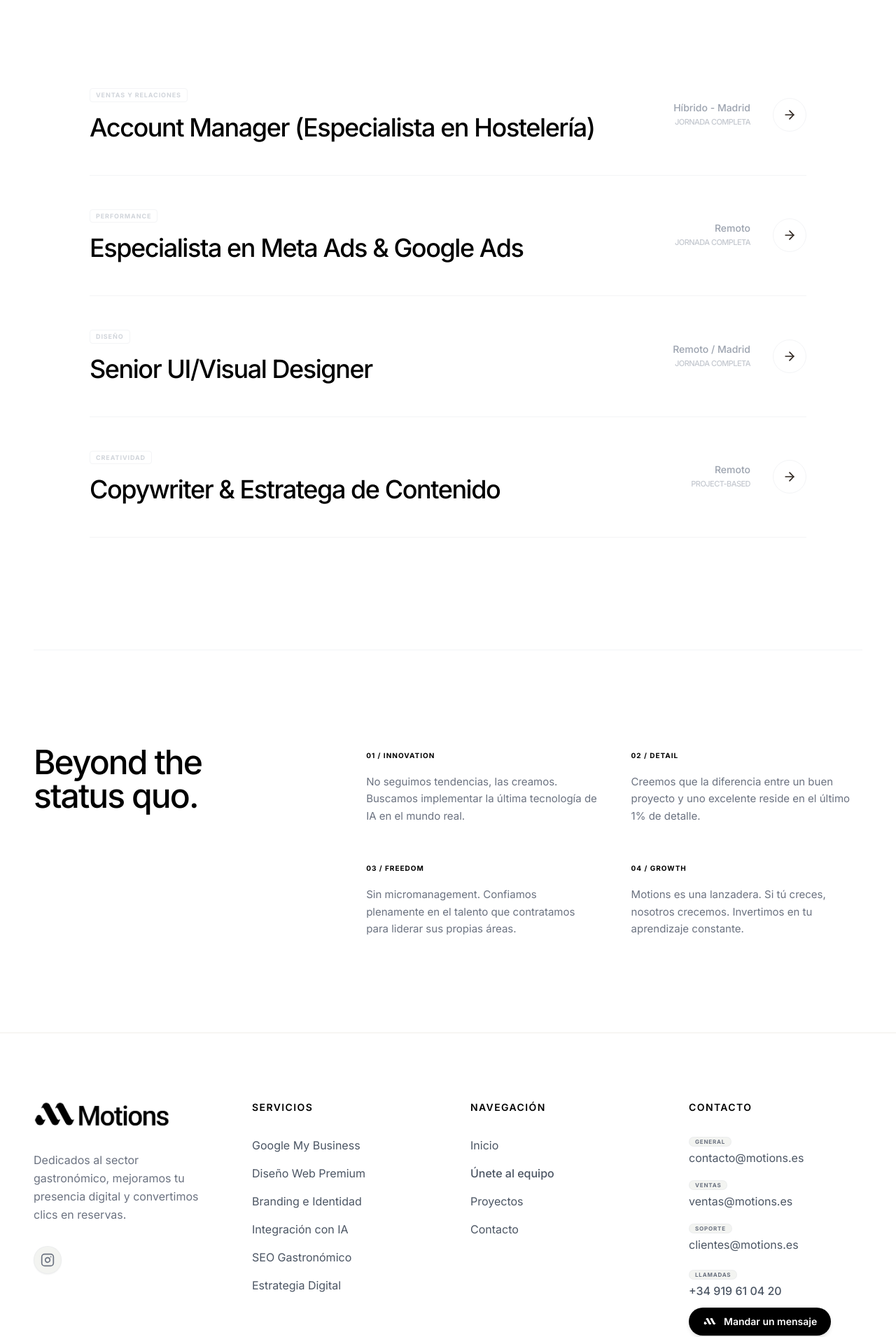
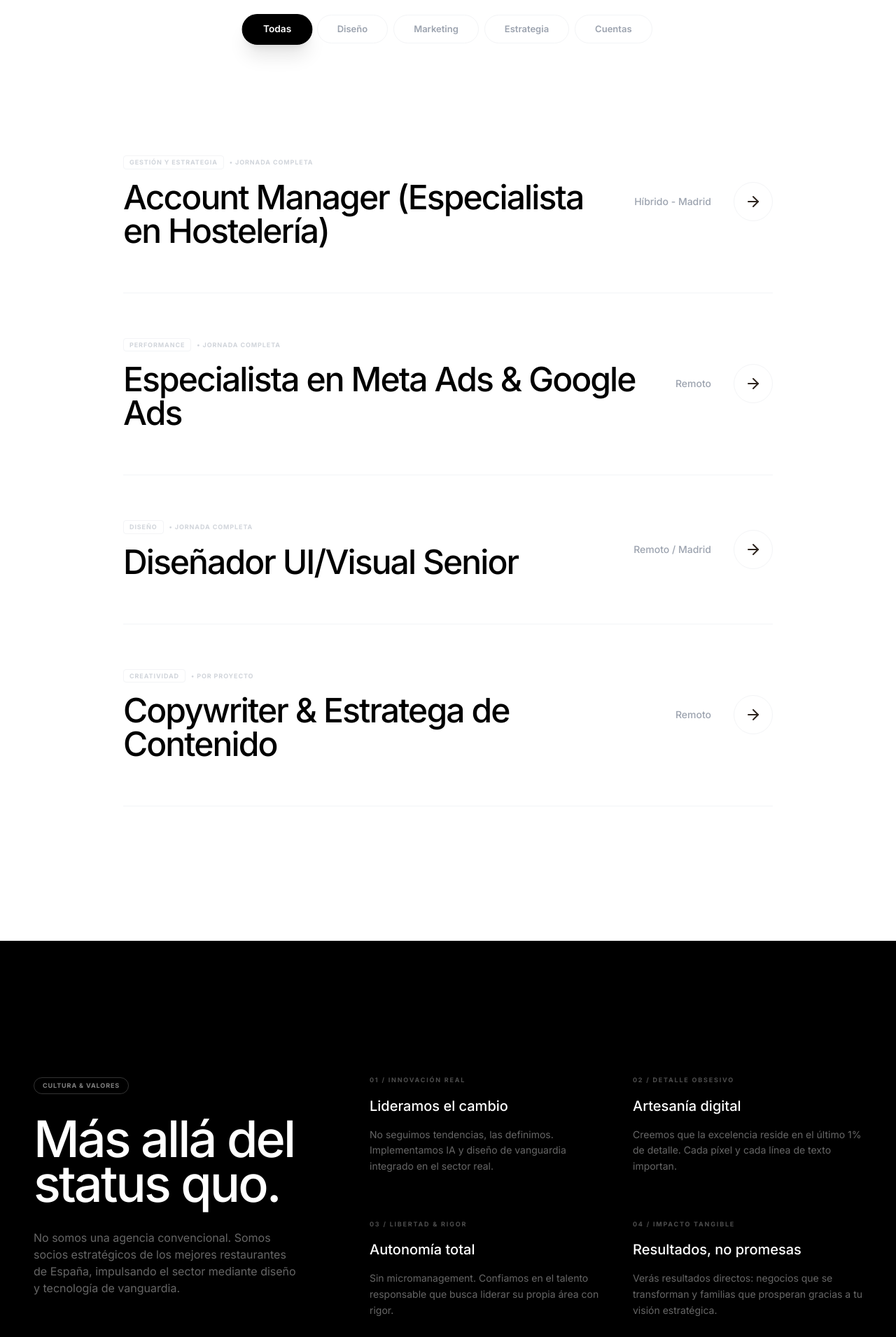
Before and after one commit to motionsmanagement/Motions, a React (Vite) app: page /unete in a window 1280 px wide. Shown: the part 793-2703 px from the top of the page at 70% size. Built offline with nearby package versions, Linux system fonts and the light colour scheme.

Commit message:
style: versión final de Carreras (español, tema oscuro de valores y SEO)

```diff
--- a/components/Careers.tsx
+++ b/components/Careers.tsx
@@ -10,14 +10,13 @@ interface JobPosition {
   location: string;
   type: string;
   description: string;
-  salary?: string;
 }
 
 const positions: JobPosition[] = [
   {
     id: 'account-manager',
     title: 'Account Manager (Especialista en Hostelería)',
-    category: 'Ventas y Relaciones',
+    category: 'Gestión y Estrategia',
     location: 'Híbrido - Madrid',
     type: 'Jornada Completa',
     description: 'Serás el puente entre Motions y nuestros clientes más exclusivos. Tu objetivo será entender su visión, gestionar sus proyectos de digitalización y asegurar que su restaurante supere sus objetivos de facturación.'
@@ -32,7 +31,7 @@ const positions: JobPosition[] = [
   },
   {
     id: 'ui-designer-boutique',
-    title: 'Senior UI/Visual Designer',
+    title: 'Diseñador UI/Visual Senior',
     category: 'Diseño',
     location: 'Remoto / Madrid',
     type: 'Jornada Completa',
@@ -43,7 +42,7 @@ const positions: JobPosition[] = [
     title: 'Copywriter & Estratega de Contenido',
     category: 'Creatividad',
     location: 'Remoto',
-    type: 'Project-based',
+    type: 'Por Proyecto',
     description: '¿Sabes cómo vender una experiencia gastronómica a través de palabras? Buscamos a alguien que cree la voz de marca para los restaurantes más potentes de España.'
   }
 ];
@@ -57,6 +56,13 @@ const Careers: React.FC = () => {
   useEffect(() => {
     setVisible(true);
     window.scrollTo(0, 0);
+
+    // Set SEO Meta
+    document.title = "Únete al equipo | Motions - Marketing Gastronómico de Vanguardia";
+    const metaDesc = document.querySelector('meta[name="description"]');
+    if (metaDesc) {
+      metaDesc.setAttribute('content', 'Únete a Motions y ayuda a transformar el futuro digital de los mejores restaurantes. Buscamos talento creativo y estratégico para elevar el sector gastronómico.');
+    }
   }, []);
 
   const handleSubmit = async (e: React.FormEvent<HTMLFormElement>) => {
@@ -84,37 +90,37 @@ const Careers: React.FC = () => {
   };
 
   return (
-    <div className="bg-white min-h-screen font-['Inter'] selection:bg-black selection:text-white">
+    <div className="bg-white min-h-screen font-['Inter'] selection:bg-black selection:text-white overflow-x-hidden">
       <Navbar />
 
-      <main className="pt-40 pb-24 px-6 md:px-12 max-w-7xl mx-auto">
-        {/* Hero Section - Apple Like Minimalist */}
-        <div className="mb-32 text-center">
+      <main className="pt-32 md:pt-48 pb-0">
+        {/* Hero Section */}
+        <div className="max-w-7xl mx-auto px-6 md:px-12 mb-20 md:mb-40 text-center">
           <div className={`inline-flex items-center bg-gray-50 border border-gray-200 px-4 py-1.5 rounded-full mb-8 transition-all duration-1000 ease-[cubic-bezier(0.16,1,0.3,1)] ${visible ? 'opacity-100 translate-y-0' : 'opacity-0 translate-y-8'}`}>
              <div className="w-1.5 h-1.5 bg-black rounded-full animate-pulse mr-2" />
             <span className="text-[10px] font-bold text-black uppercase tracking-[0.2em]">Oportunidades Abiertas</span>
           </div>
 
-          <h1 className={`text-6xl md:text-8xl lg:text-9xl font-medium tracking-tighter text-black leading-[0.9] mb-12 transition-all duration-1000 delay-100 ease-[cubic-bezier(0.16,1,0.3,1)] ${visible ? 'opacity-100 translate-y-0' : 'opacity-0 translate-y-12'}`}>
-            Join our <br /> creative lab.
+          <h1 className={`text-4xl sm:text-6xl md:text-8xl lg:text-9xl font-medium tracking-tighter text-black leading-[1] md:leading-[0.9] mb-12 transition-all duration-1000 delay-100 ease-[cubic-bezier(0.16,1,0.3,1)] ${visible ? 'opacity-100 translate-y-0' : 'opacity-0 translate-y-12'}`}>
+            Únete a nuestro <br className="hidden md:block" /> laboratorio creativo.
           </h1>
 
-          <p className={`text-lg md:text-2xl text-gray-450 max-w-2xl mx-auto leading-relaxed transition-all duration-1000 delay-200 ease-[cubic-bezier(0.16,1,0.3,1)] ${visible ? 'opacity-100 translate-y-0' : 'opacity-0 translate-y-12'}`}>
+          <p className={`text-base md:text-2xl text-gray-450 max-w-2xl mx-auto leading-relaxed transition-all duration-1000 delay-200 ease-[cubic-bezier(0.16,1,0.3,1)] ${visible ? 'opacity-100 translate-y-0' : 'opacity-0 translate-y-12'}`}>
             En la intersección del diseño y la hostelería. Buscamos mentes curiosas para liderar la próxima generación de marcas gastronómicas.
           </p>
         </div>
 
-        {/* Categories Bar - Minimalist */}
-        <div className={`flex flex-wrap justify-center gap-2 mb-20 transition-all duration-1000 delay-300 ease-[cubic-bezier(0.16,1,0.3,1)] ${visible ? 'opacity-100' : 'opacity-0'}`}>
-          {['All Openings', 'Design', 'Marketing', 'Product', 'Sales'].map((cat, i) => (
-            <button key={cat} className={`px-6 py-2.5 rounded-full text-[13px] font-semibold transition-all border ${i === 0 ? 'bg-black border-black text-white' : 'bg-white border-gray-100 text-gray-400 hover:border-black/20 hover:text-black'}`}>
+        {/* Categories Bar */}
+        <div className={`flex flex-wrap justify-center gap-2 mb-16 md:mb-24 px-4 transition-all duration-1000 delay-300 ease-[cubic-bezier(0.16,1,0.3,1)] ${visible ? 'opacity-100' : 'opacity-0'}`}>
+          {['Todas', 'Diseño', 'Marketing', 'Estrategia', 'Cuentas'].map((cat, i) => (
+            <button key={cat} className={`px-5 md:px-7 py-2.5 rounded-full text-[12px] md:text-[13px] font-semibold transition-all border ${i === 0 ? 'bg-black border-black text-white shadow-xl scale-105' : 'bg-white border-gray-100 text-gray-400 hover:border-black/20 hover:text-black'}`}>
               {cat}
             </button>
           ))}
         </div>
 
-        {/* Jobs List - Clean & Professional */}
-        <div className="max-w-5xl mx-auto space-y-0 mb-40">
+        {/* Jobs List */}
+        <div className="max-w-5xl mx-auto px-6 md:px-12 space-y-0 mb-32 md:mb-48">
           {positions.map((job, index) => (
             <div
               key={job.id}
@@ -122,26 +128,26 @@ const Careers: React.FC = () => {
                 setSelectedJob(job);
                 setTimeout(() => formRef.current?.scrollIntoView({ behavior: 'smooth' }), 100);
               }}
-              className={`group border-b border-gray-100 py-12 cursor-pointer transition-all duration-1000 ease-[cubic-bezier(0.16,1,0.3,1)] hover:px-4 ${visible ? 'opacity-100 translate-y-0' : 'opacity-0 translate-y-12'}`}
+              className={`group border-b border-gray-100 py-10 md:py-16 cursor-pointer transition-all duration-1000 ease-[cubic-bezier(0.16,1,0.3,1)] hover:px-2 md:hover:px-6 ${visible ? 'opacity-100 translate-y-0' : 'opacity-0 translate-y-12'}`}
               style={{ transitionDelay: `${index * 120 + 400}ms` }}
             >
               <div className="flex flex-col md:flex-row justify-between items-start md:items-center gap-6">
                 <div className="flex-1">
                   <div className="flex items-center gap-2 mb-4">
                     <span className="text-[9px] font-bold text-gray-300 border border-gray-100 px-2 py-0.5 rounded uppercase tracking-widest">{job.category}</span>
+                    <span className="text-[9px] font-bold text-gray-300 uppercase tracking-widest">• {job.type}</span>
                   </div>
-                  <h3 className="text-2xl md:text-4xl font-medium text-black group-hover:translate-x-2 transition-transform duration-500 tracking-tight">
+                  <h3 className="text-2xl md:text-5xl font-medium text-black group-hover:translate-x-2 transition-transform duration-500 tracking-tight leading-tight">
                     {job.title}
                   </h3>
                 </div>
 
-                <div className="flex items-center gap-8 md:text-right">
-                  <div className="flex flex-col text-sm text-gray-400 font-medium">
+                <div className="flex items-center gap-8 w-full md:w-auto md:justify-end">
+                  <div className="flex flex-col text-xs md:text-sm text-gray-400 font-medium">
                     <span>{job.location}</span>
-                    <span className="text-[11px] opacity-60 uppercase tracking-tighter">{job.type}</span>
                   </div>
-                  <div className="w-12 h-12 rounded-full border border-gray-100 flex items-center justify-center group-hover:bg-black group-hover:text-white group-hover:scale-110 group-hover:border-black transition-all duration-500">
-                    <ArrowRight className="w-5 h-5 group-hover:-rotate-45 transition-transform" />
+                  <div className="w-10 h-10 md:w-14 md:h-14 rounded-full border border-gray-100 flex items-center justify-center group-hover:bg-black group-hover:text-white group-hover:scale-110 group-hover:border-black transition-all duration-500 ml-auto md:ml-0">
+                    <ArrowRight className="w-4 h-4 md:w-6 md:h-6 group-hover:-rotate-45 transition-transform" />
                   </div>
                 </div>
               </div>
@@ -151,79 +157,94 @@ const Careers: React.FC = () => {
 
         {/* Application Form Drawer-like Experience */}
         {selectedJob && (
-          <div ref={formRef} className="max-w-4xl mx-auto pt-10 scroll-mt-40 mb-32">
-            <div className={` p-8 md:p-20 rounded-[3.5rem] bg-[#FAFAFA] border border-gray-100 relative transition-all duration-1000 ease-[cubic-bezier(0.16,1,0.3,1)] ${selectedJob ? 'opacity-100 translate-y-0' : 'opacity-0 translate-y-12'}`}>
+          <div ref={formRef} className="max-w-4xl mx-auto px-6 md:px-12 pt-10 scroll-mt-40 mb-32 md:mb-48">
+            <div className={`p-8 md:p-20 rounded-[2.5rem] md:rounded-[3.5rem] bg-[#FAFAFA] border border-gray-100 relative transition-all duration-1000 ease-[cubic-bezier(0.16,1,0.3,1)] ${selectedJob ? 'opacity-100 translate-y-0' : 'opacity-0 translate-y-12'}`}>
 
               {!isSubmitted ? (
                 <>
                   <div className="text-left mb-16">
-                    <div className="flex items-center gap-4 mb-4">
-                         <button onClick={() => setSelectedJob(null)} className="text-xs font-bold text-gray-400 hover:text-black transition-colors uppercase tracking-widest">← Cancelar</button>
+                    <div className="flex items-center gap-4 mb-6">
+                         <button onClick={() => setSelectedJob(null)} className="text-[10px] font-bold text-gray-300 hover:text-black transition-colors uppercase tracking-[0.2em]">← Cancelar Envío</button>
                     </div>
-                    <h2 className="text-4xl md:text-6xl font-medium text-black mb-6 tracking-tighter">Submit your <br /> application.</h2>
-                    <p className="text-gray-500 text-lg">Position: <span className="text-black font-semibold uppercase text-sm tracking-tight">{selectedJob.title}</span></p>
+                    <h2 className="text-4xl md:text-7xl font-medium text-black mb-6 tracking-tighter leading-none">Envía tu <br /> candidatura.</h2>
+                    <p className="text-gray-500 text-base md:text-lg">Posición: <span className="text-black font-semibold uppercase text-xs tracking-widest ml-2">{selectedJob.title}</span></p>
                   </div>
 
-                  <form onSubmit={handleSubmit} className="grid grid-cols-1 md:grid-cols-2 gap-x-12 gap-y-10">
+                  <form onSubmit={handleSubmit} className="grid grid-cols-1 md:grid-cols-2 gap-x-12 gap-y-12">
                     <div className="space-y-4">
-                      <label className="text-[10px] font-bold text-gray-400 uppercase tracking-[0.2em] block">Full Name</label>
-                      <input required name="nombre" type="text" className="w-full bg-transparent border-b border-gray-200 pb-4 focus:outline-none focus:border-black transition-all text-xl md:text-2xl font-medium placeholder:text-gray-200" placeholder="John Doe" />
+                      <label className="text-[10px] font-bold text-gray-400 uppercase tracking-[0.2em] block">Nombre Completo</label>
+                      <input required name="nombre" type="text" className="w-full bg-transparent border-b border-gray-200 pb-4 focus:outline-none focus:border-black transition-all text-xl md:text-3xl font-medium placeholder:text-gray-100" placeholder="Tu nombre..." />
                     </div>
                     <div className="space-y-4">
-                      <label className="text-[10px] font-bold text-gray-400 uppercase tracking-[0.2em] block">Email Address</label>
-                      <input required name="email" type="email" className="w-full bg-transparent border-b border-gray-200 pb-4 focus:outline-none focus:border-black transition-all text-xl md:text-2xl font-medium placeholder:text-gray-200" placeholder="hello@example.com" />
+                      <label className="text-[10px] font-bold text-gray-400 uppercase tracking-[0.2em] block">Email de Contacto</label>
+                      <input required name="email" type="email" className="w-full bg-transparent border-b border-gray-200 pb-4 focus:outline-none focus:border-black transition-all text-xl md:text-3xl font-medium placeholder:text-gray-100" placeholder="hola@tuemail.com" />
                     </div>
                     <div className="md:col-span-2 space-y-4">
-                      <label className="text-[10px] font-bold text-gray-400 uppercase tracking-[0.2em] block">LinkedIn / Portfolio URL</label>
-                      <input required name="linkedin" type="url" className="w-full bg-transparent border-b border-gray-200 pb-4 focus:outline-none focus:border-black transition-all text-xl md:text-2xl font-medium placeholder:text-gray-200" placeholder="https://..." />
+                      <label className="text-[10px] font-bold text-gray-400 uppercase tracking-[0.2em] block">URL de LinkedIn o Portfolio</label>
+                      <input required name="linkedin" type="url" className="w-full bg-transparent border-b border-gray-200 pb-4 focus:outline-none focus:border-black transition-all text-xl md:text-3xl font-medium placeholder:text-gray-100" placeholder="https://linkedin.com/in/..." />
                     </div>
                     <div className="md:col-span-2 space-y-4">
-                      <label className="text-[10px] font-bold text-gray-400 uppercase tracking-[0.2em] block">Additional Notes</label>
-                      <textarea name="mensaje" rows={3} className="w-full bg-transparent border-b border-gray-200 pb-4 focus:outline-none focus:border-black transition-all text-xl md:text-2xl font-medium resize-none placeholder:text-gray-200" placeholder="Briefly describe your fit..."></textarea>
+                      <label className="text-[10px] font-bold text-gray-400 uppercase tracking-[0.2em] block">Notas Adicionales / Presentación</label>
+                      <textarea name="mensaje" rows={2} className="w-full bg-transparent border-b border-gray-200 pb-4 focus:outline-none focus:border-black transition-all text-xl md:text-3xl font-medium resize-none placeholder:text-gray-100" placeholder="Cuéntanos por qué encajas..."></textarea>
                     </div>
 
                     <div className="md:col-span-2 pt-8">
-                      <button type="submit" className="w-full md:w-auto px-12 py-5 bg-black text-white rounded-full font-bold text-base shadow-2xl hover:bg-neutral-800 transition-all hover:scale-[1.02] active:scale-95">
-                        Send Application
+                      <button type="submit" className="w-full md:w-auto px-12 py-5 bg-black text-white rounded-full font-bold text-sm md:text-base shadow-2xl hover:bg-neutral-800 transition-all hover:scale-[1.02] active:scale-95">
+                        Enviar Candidatura
                       </button>
                     </div>
                   </form>
                 </>
               ) : (
                 <div className="flex flex-col items-center text-center py-12">
-                  <div className="w-24 h-24 bg-black rounded-full flex items-center justify-center mb-10 shadow-2xl">
-                    <Check className="text-white w-10 h-10" />
+                  <div className="w-20 h-20 md:w-24 md:h-24 bg-black rounded-full flex items-center justify-center mb-10 shadow-2xl">
+                    <Check className="text-white w-8 h-8 md:w-10 md:h-10" />
                   </div>
-                  <h2 className="text-4xl md:text-5xl font-medium text-black mb-6 tracking-tighter">Application Sent.</h2>
-                  <p className="text-gray-500 text-lg max-w-md mx-auto leading-relaxed">We've received your data. Our recruitment team will review it and reach out if there's a potential match.</p>
-                  <button onClick={() => { setIsSubmitted(false); setSelectedJob(null); }} className="mt-12 text-black font-bold text-sm bg-black/5 px-8 py-3 rounded-full hover:bg-black/10 transition-all">Close</button>
+                  <h2 className="text-4xl md:text-6xl font-medium text-black mb-6 tracking-tighter">Recibido.</h2>
+                  <p className="text-gray-500 text-base md:text-lg max-w-sm mx-auto leading-relaxed">Hemos recibido tus datos con éxito. Nuestro equipo te contactará si tu perfil encaja con nuestra visión.</p>
+                  <button onClick={() => { setIsSubmitted(false); setSelectedJob(null); }} className="mt-12 text-black font-bold text-[10px] uppercase tracking-widest border border-gray-200 px-8 py-3 rounded-full hover:bg-gray-50 transition-all">Cerrar</button>
                 </div>
               )}
             </div>
           </div>
         )}
 
-        {/* Values - Apple High-End Grid */}
-        <div className="grid grid-cols-1 md:grid-cols-5 gap-1 pt-24 border-t border-gray-100">
-          <div className="md:col-span-2 py-10 pr-10">
-            <h4 className="text-3xl md:text-5xl font-medium tracking-tighter text-black leading-tight">Beyond the <br /> status quo.</h4>
+        {/* Values - Black Theme Section */}
+        <div className="bg-black text-white py-32 md:py-48 mt-0 w-full">
+            <div className="max-w-7xl mx-auto px-6 md:px-12">
+                <div className="grid grid-cols-1 md:grid-cols-5 gap-16 md:gap-4 items-start">
+                  <div className="md:col-span-2 space-y-8">
+                    <div className="inline-flex items-center px-3 py-1 rounded-full border border-white/20 text-[9px] font-bold uppercase tracking-widest text-white/50">
+                        Cultura & Valores
                     </div>
-          <div className="md:col-span-3 grid grid-cols-1 sm:grid-cols-2 gap-12 py-10">
+                    <h4 className="text-4xl md:text-7xl font-medium tracking-tighter leading-[0.95] md:leading-[0.9]">Más allá del <br className="hidden md:block" /> status quo.</h4>
+                    <p className="text-white/40 text-sm md:text-base max-w-sm leading-relaxed">
+                        No somos una agencia convencional. Somos socios estratégicos de los mejores restaurantes de España, impulsando el sector mediante diseño y tecnología de vanguardia.
+                    </p>
+                  </div>
+
+                  <div className="md:col-span-3 grid grid-cols-1 sm:grid-cols-2 gap-x-12 gap-y-16">
                     <div className="space-y-4">
-                <span className="text-[10px] font-bold text-black uppercase tracking-widest">01 / Innovation</span>
-                <p className="text-gray-500 text-[15px] leading-relaxed">No seguimos tendencias, las creamos. Buscamos implementar la última tecnología de IA en el mundo real.</p>
+                        <span className="text-[9px] font-bold text-white/30 uppercase tracking-[0.2em] block">01 / Innovación Real</span>
+                        <h5 className="text-xl font-medium">Lideramos el cambio</h5>
+                        <p className="text-white/40 text-sm leading-relaxed">No seguimos tendencias, las definimos. Implementamos IA y diseño de vanguardia integrado en el sector real.</p>
                     </div>
                     <div className="space-y-4">
-                <span className="text-[10px] font-bold text-black uppercase tracking-widest">02 / Detail</span>
-                <p className="text-gray-500 text-[15px] leading-relaxed">Creemos que la diferencia entre un buen proyecto y uno excelente reside en el último 1% de detalle.</p>
+                        <span className="text-[9px] font-bold text-white/30 uppercase tracking-[0.2em] block">02 / Detalle Obsesivo</span>
+                        <h5 className="text-xl font-medium">Artesanía digital</h5>
+                        <p className="text-white/40 text-sm leading-relaxed">Creemos que la excelencia reside en el último 1% de detalle. Cada píxel y cada línea de texto importan.</p>
                     </div>
                     <div className="space-y-4">
-                <span className="text-[10px] font-bold text-black uppercase tracking-widest">03 / Freedom</span>
-                <p className="text-gray-500 text-[15px] leading-relaxed">Sin micromanagement. Confiamos plenamente en el talento que contratamos para liderar sus propias áreas.</p>
+                        <span className="text-[9px] font-bold text-white/30 uppercase tracking-[0.2em] block">03 / Libertad & Rigor</span>
+                        <h5 className="text-xl font-medium">Autonomía total</h5>
+                        <p className="text-white/40 text-sm leading-relaxed">Sin micromanagement. Confiamos en el talento responsable que busca liderar su propia área con rigor.</p>
                     </div>
                     <div className="space-y-4">
-                <span className="text-[10px] font-bold text-black uppercase tracking-widest">04 / Growth</span>
-                <p className="text-gray-500 text-[15px] leading-relaxed">Motions es una lanzadera. Si tú creces, nosotros crecemos. Invertimos en tu aprendizaje constante.</p>
+                        <span className="text-[9px] font-bold text-white/30 uppercase tracking-[0.2em] block">04 / Impacto Tangible</span>
+                        <h5 className="text-xl font-medium">Resultados, no promesas</h5>
+                        <p className="text-white/40 text-sm leading-relaxed">Verás resultados directos: negocios que se transforman y familias que prosperan gracias a tu visión estratégica.</p>
+                    </div>
+                  </div>
                 </div>
             </div>
         </div>
```
Also changed, not shown: 1 other file (tests, documents, lock files or other folders). Lines whose indentation alone changed are shown as unchanged.
